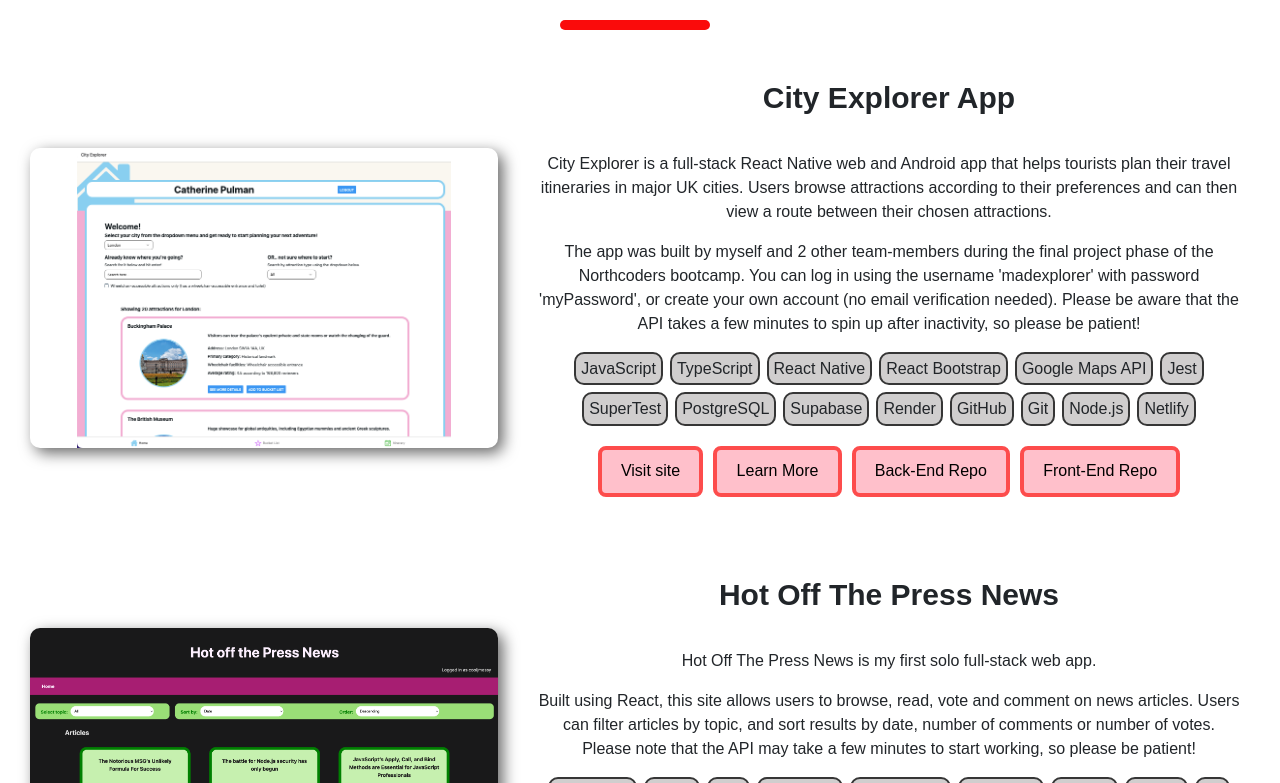
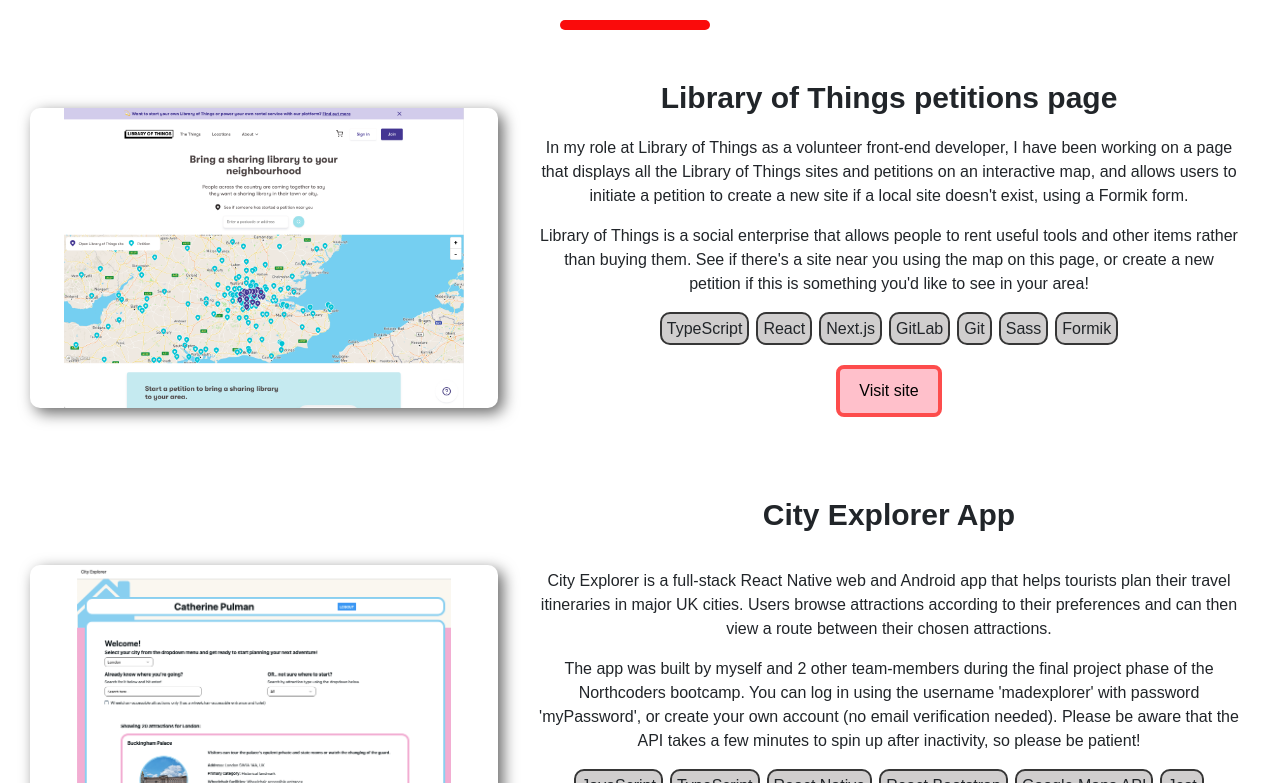
Before and after one commit to Clatherine/Portfolio, a React (Vite) app in the folder my-react-app/: page / in a window 1280 px wide. Shown: the part 1297-2080 px from the top of the page. Built offline with nearby package versions, Linux system fonts and the light colour scheme.

Commit message:
added LOT to portfolio

```diff
--- a/my-react-app/src/Components/Projects.jsx
+++ b/my-react-app/src/Components/Projects.jsx
@@ -19,6 +19,51 @@
         <div className="project_box">
           {windowWidth < 1000 ? (
             <h3 style={{ fontWeight: "bold", fontSize: "30px" }}>
+              Library of Things petitions page
+            </h3>
+          ) : null}
+          <div className="project_box_div image">
+            <a
+              href="https://www.libraryofthings.co.uk/add-new-petition"
+              target="_blank"
+              rel="noopener noreferrer"
+            >
+              <img
+                className="project_image"
+                src="LibraryOfThings.png"
+                alt="image of Library of Things page"
+              />
+            </a>
+          </div>
+          <div className="project_box_div text">
+            {windowWidth >= 1000 ? (
+              <h3>Library of Things petitions page</h3>
+            ) : null}
+            <p>In my role at Library of Things as a volunteer front-end developer, I have been working on a page that displays all the Library of Things sites and petitions on an interactive map, and allows users to initiate a petition to create a new site if a local site doesn't exist, using a Formik form.</p>
+            <p>Library of Things is a social enterprise that allows people to rent useful tools and other items rather than buying them. See if there's a site near you using the map on this page, or create a new petition if this is something you'd like to see in your area!</p>
+            <div className="tools">
+              <p>TypeScript</p>
+              <p>React</p>
+              <p>Next.js</p>
+              <p>GitLab</p>
+              <p>Git</p>
+              <p>Sass</p>
+              <p>Formik</p>
+            </div>
+            <div className="buttons">
+              <a
+                href="https://www.libraryofthings.co.uk/add-new-petition"
+                target="_blank"
+                rel="noopener noreferrer"
+              >
+                <button>Visit site</button>
+              </a>
+            </div>
+          </div>
+        </div>
+        <div className="project_box">
+          {windowWidth < 1000 ? (
+            <h3 style={{ fontWeight: "bold", fontSize: "30px" }}>
               City Explorer App
             </h3>
           ) : null}
@@ -37,8 +82,7 @@
           </div>
           <div className="project_box_div text">
             {windowWidth >= 1000 ? <h3>City Explorer App</h3> : null}
-            <p>
-            </p>
+            <p></p>
             <p>
               City Explorer is a full-stack React Native web and Android app
               that helps tourists plan their travel itineraries in major UK
@@ -49,7 +93,9 @@
               The app was built by myself and 2 other team-members during the
               final project phase of the Northcoders bootcamp. You can log in
               using the username 'madexplorer' with password 'myPassword', or
-              create your own account (no email verification needed). Please be aware that the API takes a few minutes to spin up after inactivity, so please be patient!
+              create your own account (no email verification needed). Please be
+              aware that the API takes a few minutes to spin up after
+              inactivity, so please be patient!
             </p>
             <div className="tools">
               <p>JavaScript</p>
```
Also changed, not shown: my-react-app/public/LibraryOfThings.png (added).
